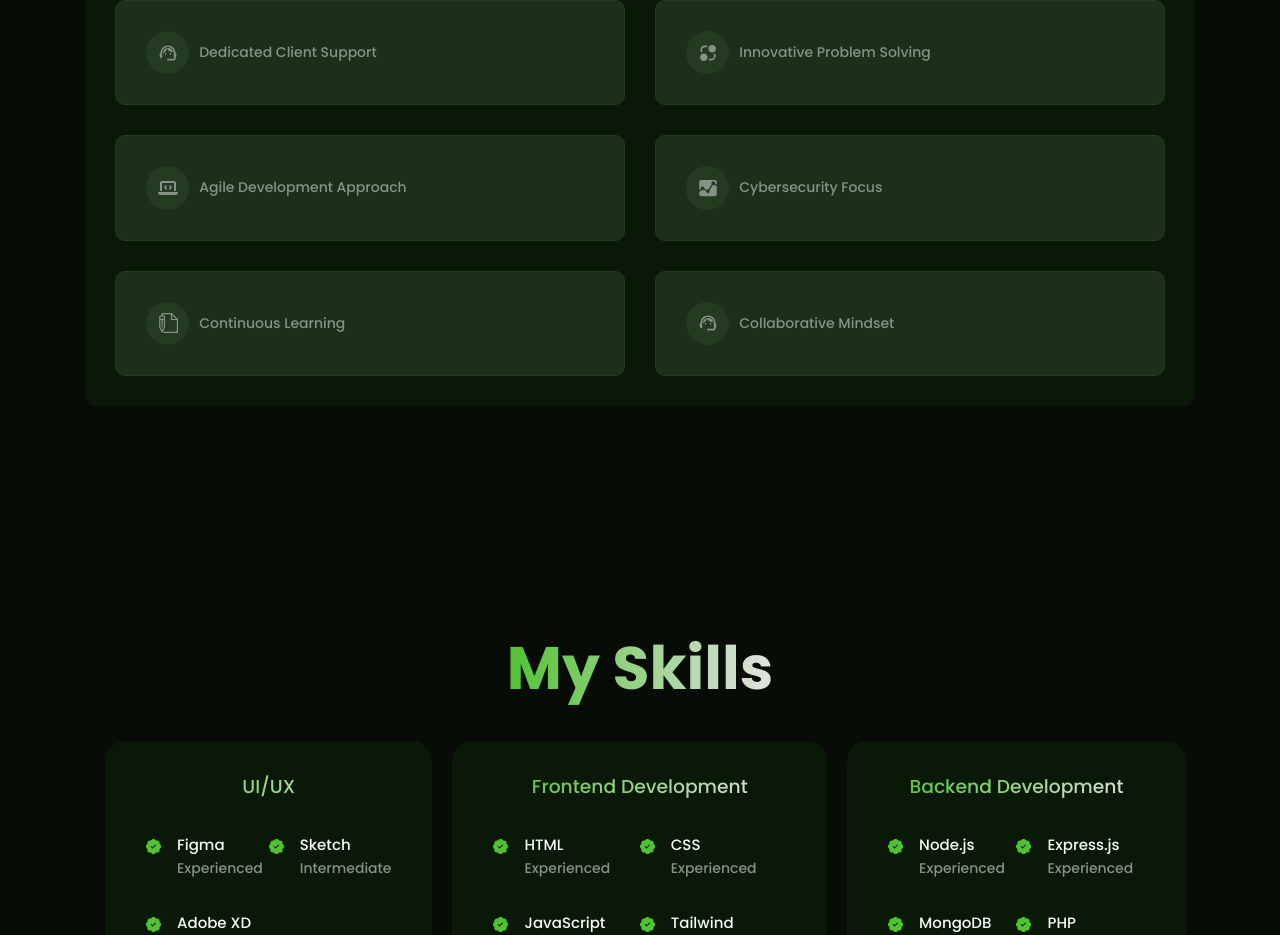
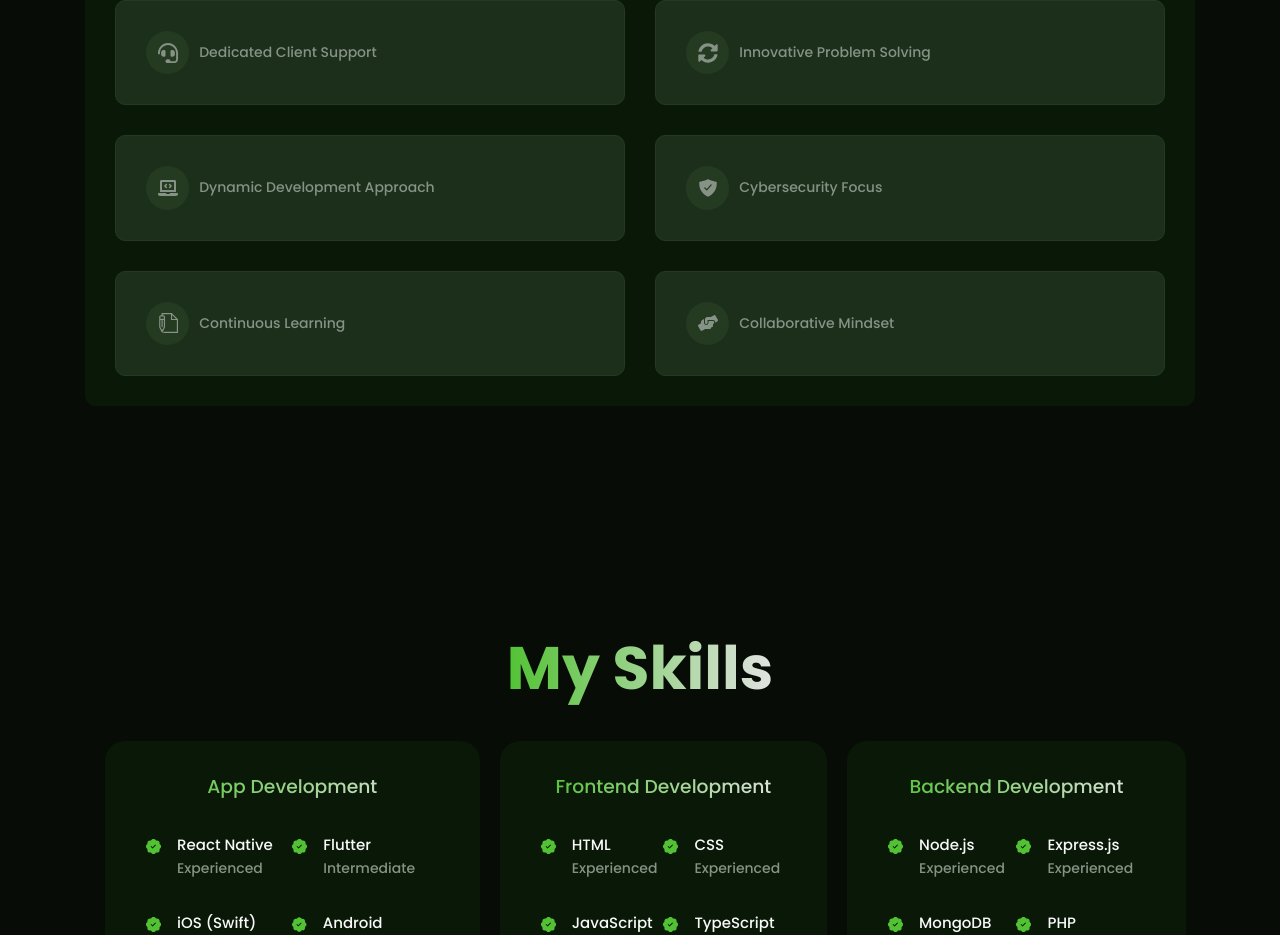
Before and after one commit to Jossyboydgenius/Developer-portfolio, a React (Vite) app: page / in a window 1280 px wide. Shown: the part 1740-2675 px from the top of the page. Built offline with nearby package versions, Linux system fonts and the light colour scheme.

Commit message:
refactor: Update About, SkillCard, Services, and Hero components

```diff
--- a/src/sources.jsx
+++ b/src/sources.jsx
@@ -3,24 +3,21 @@ import client2 from "./assets/client-2.jpeg";
 import client3 from "./assets/client-3.jpeg";
 import client4 from "./assets/client-4.jpeg";
 import client5 from "./assets/client-5.jpeg";
-import { IoMdAnalytics, IoMdCloud} from "react-icons/io";
-import { IoCallOutline ,IoLocationOutline } from "react-icons/io5";
-import { GrUserExpert } from "react-icons/gr";
-import { MdOutlineSupportAgent,MdOutlineAlternateEmail } from "react-icons/md";
-import { RiExchange2Fill } from "react-icons/ri";
-import { FaInstagram, FaXTwitter, FaYoutube,FaLaptopCode, FaDatabase, FaServer} from "react-icons/fa6";
-import { FaFacebookSquare,FaPaintBrush } from "react-icons/fa";
-import { TfiWrite } from 'react-icons/tfi'
-import {DiReact} from "react-icons/di";
-import {FaNodeJs} from "react-icons/fa";
-import {SiBlockchaindotcom, SiExpress,SiMongodb} from "react-icons/si";
-import { CgFigma } from "react-icons/cg";
-import { TbBrandReactNative } from "react-icons/tb";
-import { SiAdobexd } from "react-icons/si";
+import { FaChartBar, FaCloud, FaPhoneAlt, FaMapMarkerAlt, FaUserCheck, FaHeadset, FaSyncAlt, FaLaptopCode, FaDatabase, FaServer, FaInstagram, FaTwitter, FaGithub, FaPaintBrush, FaReact, FaNodeJs, FaFigma, FaLinkedin } from "react-icons/fa";
+import { FaXTwitter } from "react-icons/fa6";
+import { MdEmail, MdAnalytics } from "react-icons/md";
+import { IoLogoJavascript } from "react-icons/io";
+import { SiExpress, SiMongodb, SiSwift, SiKotlin, SiPostman, SiXcode, SiFlutter, SiAdobexd } from "react-icons/si";
+import { TbBrandReactNative, TbDeviceMobileCode } from "react-icons/tb";
+import { AiFillAndroid } from "react-icons/ai";
+import { BsRobot } from "react-icons/bs";
+import { FaHandsHelping } from "react-icons/fa";
+import { TfiWrite } from "react-icons/tfi";
+import { IoShieldCheckmark } from "react-icons/io5";
 
 export const tabs = [
     {name:"About Me",id:'about'},
-    {name:"Skill",id:'skill'},
+    {name:"Skills",id:'skill'},
     {name:"Services",id:'services'},
     {name:"Projects",id:'projects'},
     {name:"Testimonials",id:'testimonials'},
@@ -29,32 +26,32 @@ export const tabs = [
 export const whyChooseMe = [
   {
     title: "Unparalleled Technical Expertise",
-    icon: <GrUserExpert/>,
+    icon: <FaUserCheck/>,
     link: "",
   },
   {
     title: "Data Driven Solutions",
-    icon: <IoMdAnalytics/>,
+    icon: <FaChartBar/>,
     link: "",
   },
   {
     title: "Dedicated Client Support",
-    icon: <MdOutlineSupportAgent/>,
+    icon: <FaHeadset/>,
     link: "",
   },
   {
     title: "Innovative Problem Solving",
-    icon: <RiExchange2Fill/>,
+    icon: <FaSyncAlt/>,
     link: "",
   },
   {
-    title: "Agile Development Approach",
+    title: "Dynamic Development Approach",
     icon: <FaLaptopCode/>,
     link: "",
   },
   {
     title: "Cybersecurity Focus",
-    icon: <IoMdAnalytics/>,
+    icon: <IoShieldCheckmark/>,
     link: "",
   },
   {
@@ -64,18 +61,18 @@ export const whyChooseMe = [
   },
   {
     title: "Collaborative Mindset",
-    icon: <MdOutlineSupportAgent/>,
+    icon: <FaHandsHelping/>,
     link: "",
   },
 ]
 
 export const services = [
   {
-    name: "UI/UX Design",
-    icon: <FaPaintBrush/>,
-    description: `I create intuitive and visually appealing user interfaces that enhance user experience.
-    By combining aesthetics with functionality, I ensure your digital products not only look great but also
-    provide seamless interaction for your users.`,
+    name: "Mobile App Development",
+    icon: <TbDeviceMobileCode/>,
+    description: `I develop cross platform mobile applications that provide seamless user experiences
+    across different devices. Using React Native, I create efficient, high performance apps that feel
+    native on both iOS and Android platforms.`,
   },
   {
     name: "Web Development",
@@ -85,25 +82,25 @@ export const services = [
     your business needs while providing optimal performance and scalability.`,
   },
   {
+    name: "Cybersecurity Solutions",
+    icon: <IoShieldCheckmark/>,
+    description: `I implement robust security measures to protect your digital assets from potential threats.
+    My expertise in cybersecurity ensures that your applications and systems are fortified against
+    vulnerabilities, giving you peace of mind in an increasingly digital world.`,
+  },
+  {
+    name: "UI/UX Design",
+    icon: <FaPaintBrush/>,
+    description: `I create intuitive and visually appealing user interfaces that enhance user experience.
+    By combining aesthetics with functionality, I ensure your digital products not only look great but also
+    provide seamless interaction for your users.`,
+  },
+  {
     name: "Content Creation",
     icon: <TfiWrite/>,
     description: `I craft compelling digital content that engages your audience and strengthens your brand.
     Whether it's blog posts, social media content, or technical documentation, I ensure your message is
     clear, concise, and impactful.`,
-  },
-  {
-    name: "Cybersecurity Solutions",
-    icon: <IoMdAnalytics/>,
-    description: `I implement robust security measures to protect your digital assets from potential threats.
-    My expertise in cybersecurity ensures that your applications and systems are fortified against
-    vulnerabilities, giving you peace of mind in an increasingly digital world.`,
-  },
-  {
-    name: "Mobile App Development",
-    icon: <TbBrandReactNative/>,
-    description: `I develop cross platform mobile applications that provide seamless user experiences
-    across different devices. Using React Native, I create efficient, high performance apps that feel
-    native on both iOS and Android platforms.`,
   },
   {
     name: "Database Design & Management",
@@ -119,34 +116,46 @@ export const services = [
   },
   {
     name: "Cloud Solutions",
-    icon: <IoMdCloud/>,
+    icon: <FaCloud/>,
     description: `I leverage cloud technologies to build scalable, resilient applications. From serverless
     architectures to containerized deployments, I help you harness the full potential of cloud platforms like AWS,
     Azure, or Google Cloud.`,
   },
   {
-    name: "Blockchain Development",
-    icon: <SiBlockchaindotcom/>,
-    description: `I develop decentralized applications (dApps) and smart contracts, leveraging blockchain
-    technology to create secure, transparent, and efficient solutions for various industries.`,
+    name: "AI and Machine Learning Integration",
+    icon: <BsRobot/>,
+    description: `I integrate AI and machine learning capabilities into applications,
+    leveraging these technologies to create intelligent, data-driven solutions that can
+    adapt and improve over time.`,
   },
 ]
 
-
 export const skills = [
   {
-    title: "UI/UX",
+    title: "App Development",
     data: [
       {
-        skill: "Figma",
+        skill: "React Native",
         level: "Experienced",
       },
       {
-        skill: "Sketch",
+        skill: "Flutter",
         level: "Intermediate",
       },
       {
-        skill: "Adobe XD",
+        skill: "iOS (Swift)",
+        level: "Intermediate",
+      },
+      {
+        skill: "Android (Kotlin)",
+        level: "Intermediate",
+      },
+      {
+        skill: "Xcode",
+        level: "Intermediate",
+      },
+      {
+        skill: "Android Studio",
         level: "Intermediate",
       },
     ]
@@ -167,11 +176,11 @@ export const skills = [
         level: "Experienced",
       },
       {
-        skill: "Tailwind",
+        skill: "TypeScript",
         level: "Intermediate",
       },
       {
-        skill: "Bootstrap",
+        skill: "Tailwind",
         level: "Experienced",
       },
       {
@@ -179,8 +188,12 @@ export const skills = [
         level: "Experienced",
       },
       {
-        skill: "React Native",
+        skill: "Bootstrap",
         level: "Experienced",
+      },
+      {
+        skill: "Vue.js",
+        level: "Intermediate",
       },
     ]
   },
@@ -211,26 +224,9 @@ export const skills = [
         skill: "MySQL",
         level: "Experienced",
       },
-    ]
-  },
-  {
-    title: "App Development",
-    data: [
       {
-        skill: "React Native",
-        level: "Experienced",
-      },
-      {
-        skill: "Flutter",
+        skill: "PostgreSQL",
         level: "Intermediate",
-      },
-      {
-        skill: "iOS (Swift)",
-        level: "Basic",
-      },
-      {
-        skill: "Android (Kotlin)",
-        level: "Basic",
       },
     ]
   },
@@ -243,11 +239,23 @@ export const skills = [
       },
       {
         skill: "Penetration Testing",
-        level: "Intermediate",
+        level: "Experienced",
       },
       {
         skill: "Security Auditing",
         level: "Experienced",
+      },
+      {
+        skill: "Digital Forensics",
+        level: "Intermediate",
+      },
+      {
+        skill: "Threat Modeling",
+        level: "Intermediate",
+      },
+      {
+        skill: "Incident Response",
+        level: "Intermediate",
       },
     ]
   },
@@ -270,6 +278,14 @@ export const skills = [
         skill: "CI/CD Pipelines",
         level: "Intermediate",
       },
+      {
+        skill: "Azure",
+        level: "Basic",
+      },
+      {
+        skill: "Google Cloud Platform",
+        level: "Basic",
+      },
     ]
   },
   {
@@ -289,6 +305,10 @@ export const skills = [
       },
       {
         skill: "Database Optimization",
+        level: "Intermediate",
+      },
+      {
+        skill: "Data Modeling",
         level: "Intermediate",
       },
     ]
@@ -312,15 +332,36 @@ export const skills = [
         skill: "API Security",
         level: "Experienced",
       },
+      {
+        skill: "Postman",
+        level: "Experienced",
+      },
+    ]
+  },
+  {
+    title: "UI/UX",
+    data: [
+      {
+        skill: "Figma",
+        level: "Experienced",
+      },
+      {
+        skill: "Sketch",
+        level: "Intermediate",
+      },
+      {
+        skill: "Adobe XD",
+        level: "Intermediate",
+      },
+      {
+        skill: "InVision",
+        level: "Intermediate",
+      },
     ]
   },
   {
     title: "Emerging Technologies",
     data: [
-      {
-        skill: "Blockchain",
-        level: "Basic",
-      },
       {
         skill: "Machine Learning",
         level: "Basic",
@@ -331,6 +372,10 @@ export const skills = [
       },
       {
         skill: "Serverless Architecture",
+        level: "Intermediate",
+      },
+      {
+        skill: "Progressive Web Apps",
         level: "Intermediate",
       },
     ]
@@ -369,7 +414,7 @@ export const projects = [
     stack: [
       {
         name: "ReactJs",
-        icon: <DiReact/>,
+        icon: <FaReact/>,
         iconColor: "skyblue",
       },
       {
@@ -401,7 +446,7 @@ export const projects = [
     stack: [
       {
         name: "ReactJs",
-        icon: <DiReact/>,
+        icon: <FaReact/>,
         iconColor: "skyblue",
       },
       {
@@ -466,7 +511,7 @@ export const projects = [
     stack: [
       {
         name: "Figma",
-        icon: <CgFigma/>,
+        icon: <FaFigma/>,
         iconColor: "orangered",
       },
     ]
@@ -548,45 +593,44 @@ export const clients = [
   },
 ];
 
-
 export const contactOptions = [
   {
     title:"Email",
     value:"awejosepholaitan@gmail.com",
-    icon:<MdOutlineAlternateEmail />,
+    icon:<MdEmail />,
   },
   {
     title:"Phone Number",
     value:"+2349034018552",
-    icon:<IoCallOutline/>,
+    icon:<FaPhoneAlt/>,
   },
   {
     title:"Address",
     value:"Lagos, Nigeria",
-    icon:<IoLocationOutline/>,
+    icon:<FaMapMarkerAlt/>,
   },
 ]
 
 export const socialHandles = [
     {
+      name:"LinkedIn",
+      icon:<FaLinkedin/>,
+      link:"https://www.linkedin.com/in/awejosepholaitan",
+    },
+    {
       name:"Instagram",
       icon:<FaInstagram />,
-      link:"",
-    },
-    {
-      name:"Facebook",
-      icon:<FaFacebookSquare/>,
-      link:"",
+      link:"https://instagram.com/tech_apostle/",
     },
     {
       name:"Twitter",
       icon:<FaXTwitter/>,
-      link:"",
+      link:"https://twitter.com/@kiss_johzzy",
     },
     {
-      name:"Youtube",
-      icon:<FaYoutube/>,
-      link:"https://www.youtube.com/channel/UCEtnsPZQEd0l1tbr_nDQd5Q?sub_confirmation=1",
+      name:"Github",
+      icon:<FaGithub/>,
+      link:"https://github.com/Jossyboydgenius",
     },
 ];
 
@@ -595,7 +639,7 @@ export const footer = [
     title:"Explore",
     routes:[
       {name:"About Me",id:'about'},
-      {name:"Skill",id:'skill'},
+      {name:"Skills",id:'skill'},
     ]
   },
   {
```
